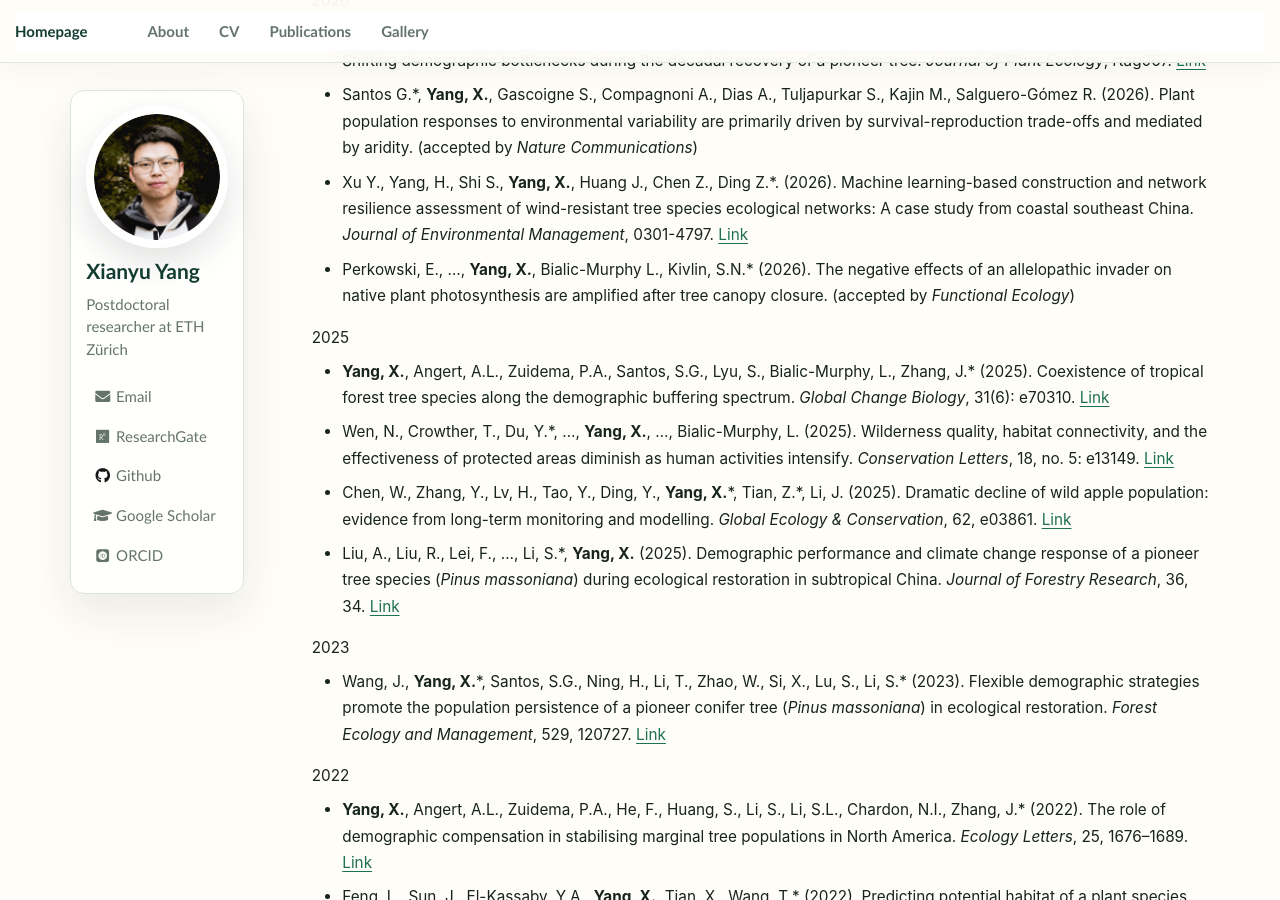
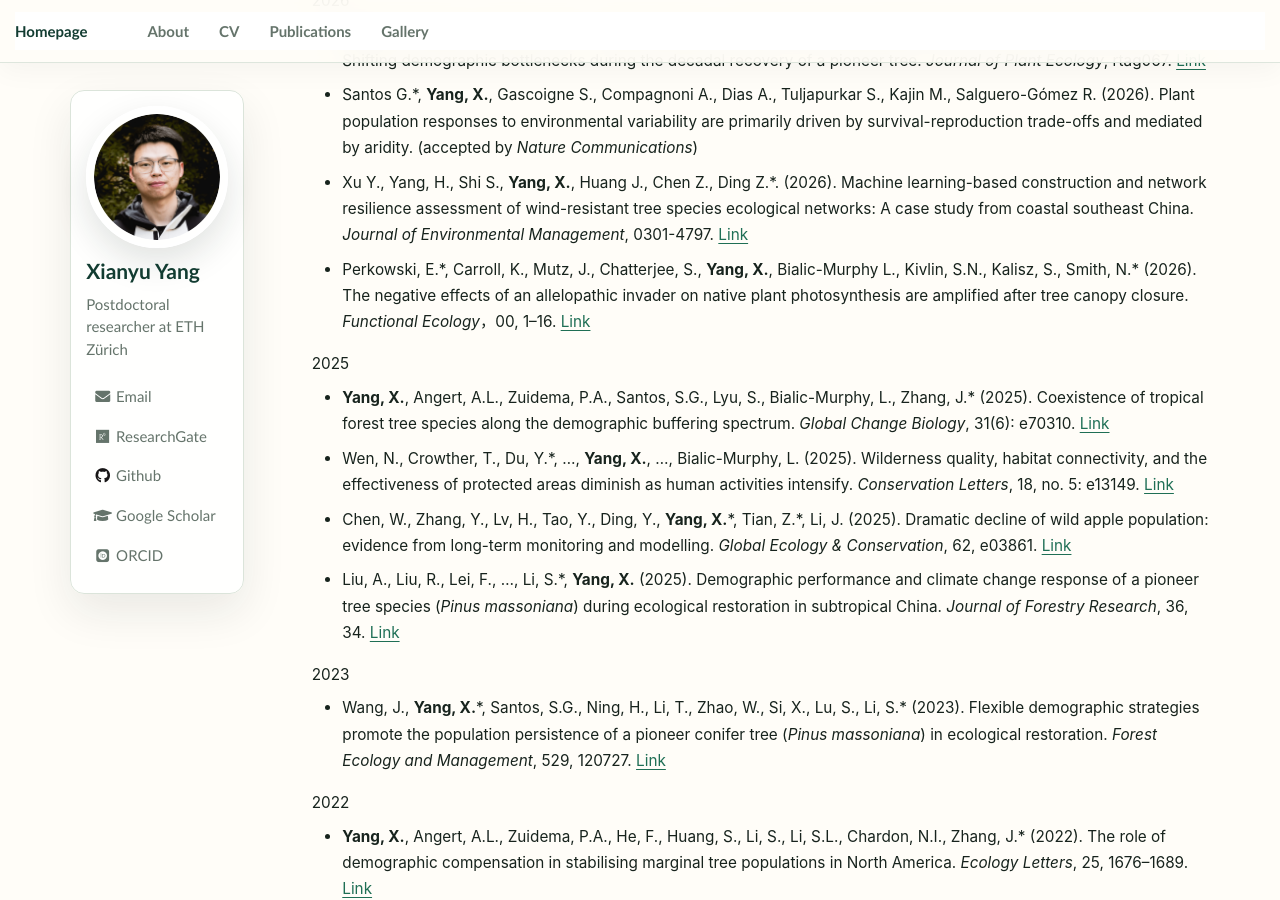
Before and after one commit to Xianyu-Yang/xianyu-yang.github.io, a Jekyll site: the page built from _pages/publications.md, in a window 1280 px wide and 900 px high, scrolled down 1173 px. Built offline with Jekyll 4.4.1, drawn with Linux system fonts in a browser that asks for light colours; some web fonts are replaced.

Commit message:
Update publications.md

```diff
--- a/_pages/publications.md
+++ b/_pages/publications.md
@@ -52,7 +52,7 @@ author_profile: true
 
 -	Xu Y., Yang, H., Shi S., **Yang, X.**, Huang J., Chen Z., Ding Z.\*. (2026). Machine learning-based construction and network resilience assessment of wind-resistant tree species ecological networks: A case study from coastal southeast China. _Journal of Environmental Management_, 0301-4797. [Link](https://www.sciencedirect.com/science/article/pii/S0301479726007723?dgcid=coauthor){:target="_blank"}
 
--	Perkowski, E., ..., **Yang, X.**, Bialic-Murphy L., Kivlin, S.N.\* (2026). The negative effects of an allelopathic invader on native plant photosynthesis are amplified after tree canopy closure. (accepted by _Functional Ecology_)
+-	Perkowski, E.\*, Carroll, K., Mutz, J., Chatterjee, S., **Yang, X.**, Bialic-Murphy L., Kivlin, S.N., Kalisz, S., Smith, N.\* (2026). The negative effects of an allelopathic invader on native plant photosynthesis are amplified after tree canopy closure.  _Functional Ecology_，00, 1–16. [Link](https://besjournals.onlinelibrary.wiley.com/doi/10.1111/1365-2435.70396){:target="_blank"}
 
 2025
 -  **Yang, X.**, Angert, A.L., Zuidema, P.A., Santos, S.G., Lyu, S., Bialic-Murphy, L., Zhang, J.\* (2025). Coexistence of tropical forest tree species along the demographic buffering spectrum. _Global Change Biology_, 31(6): e70310. [Link](https://onlinelibrary.wiley.com/doi/10.1111/gcb.70310){:target="_blank"}
```
